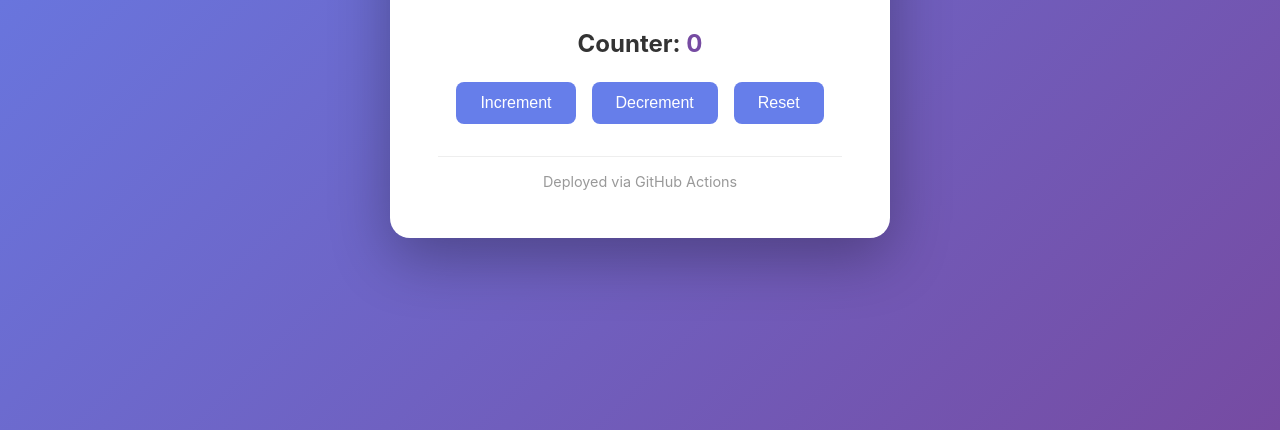
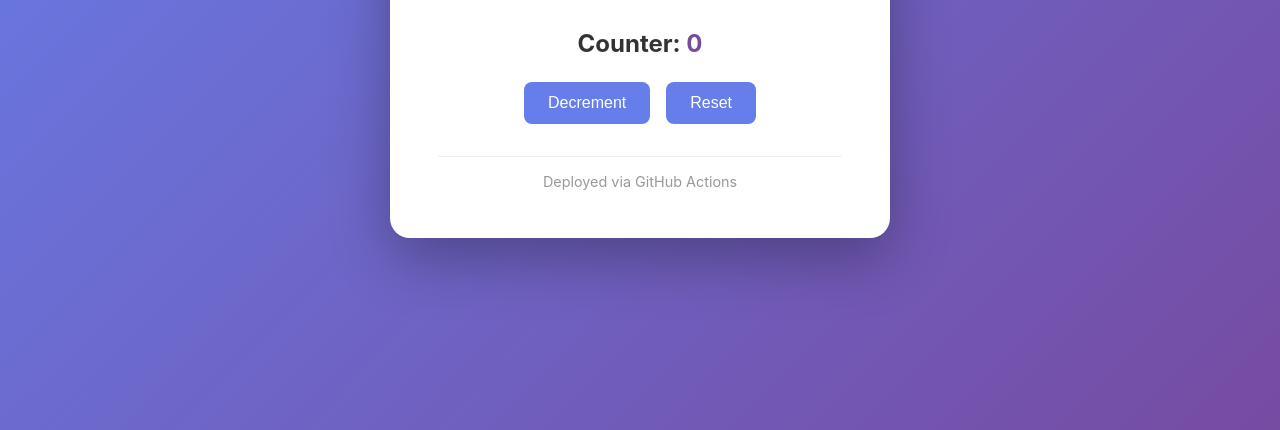
Before and after one commit to shaiky25/demo-web-app, a plain HTML site: page index.html in a window 1280 px wide. Shown: the part 370-800 px from the top of the page. Drawn offline with Linux system fonts and the light colour scheme.

Commit message:
deploy: 906a7fe836e5268d059317e1a8afbc4e63fc40b0

```diff
--- a/index.html
+++ b/index.html
@@ -14,7 +14,7 @@
         <div class="counter-section">
             <h2>Counter: <span id="count">0</span></h2>
             <div class="button-group">
-                <button id="increment">Increment</button>
+                <!-- <button id="increment"></button> -->
                 <button id="decrement">Decrement</button>
                 <button id="reset">Reset</button>
             </div>
```
